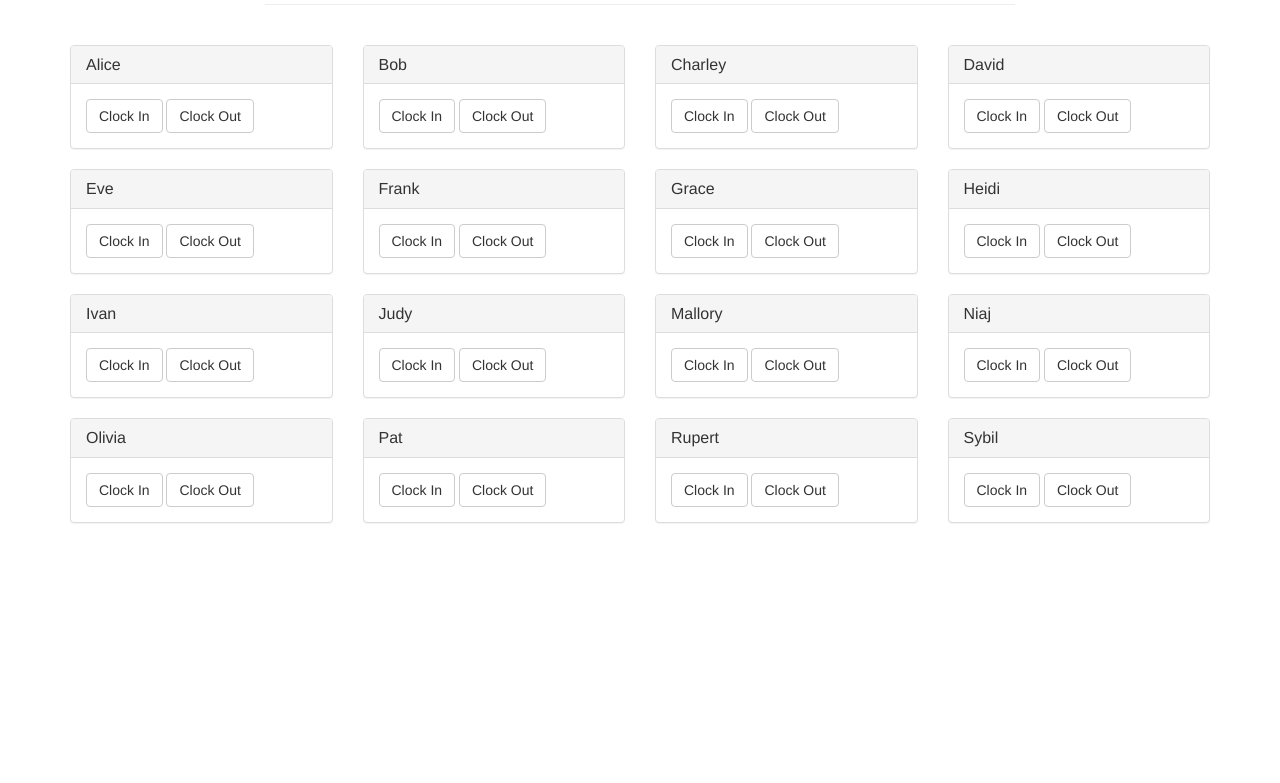
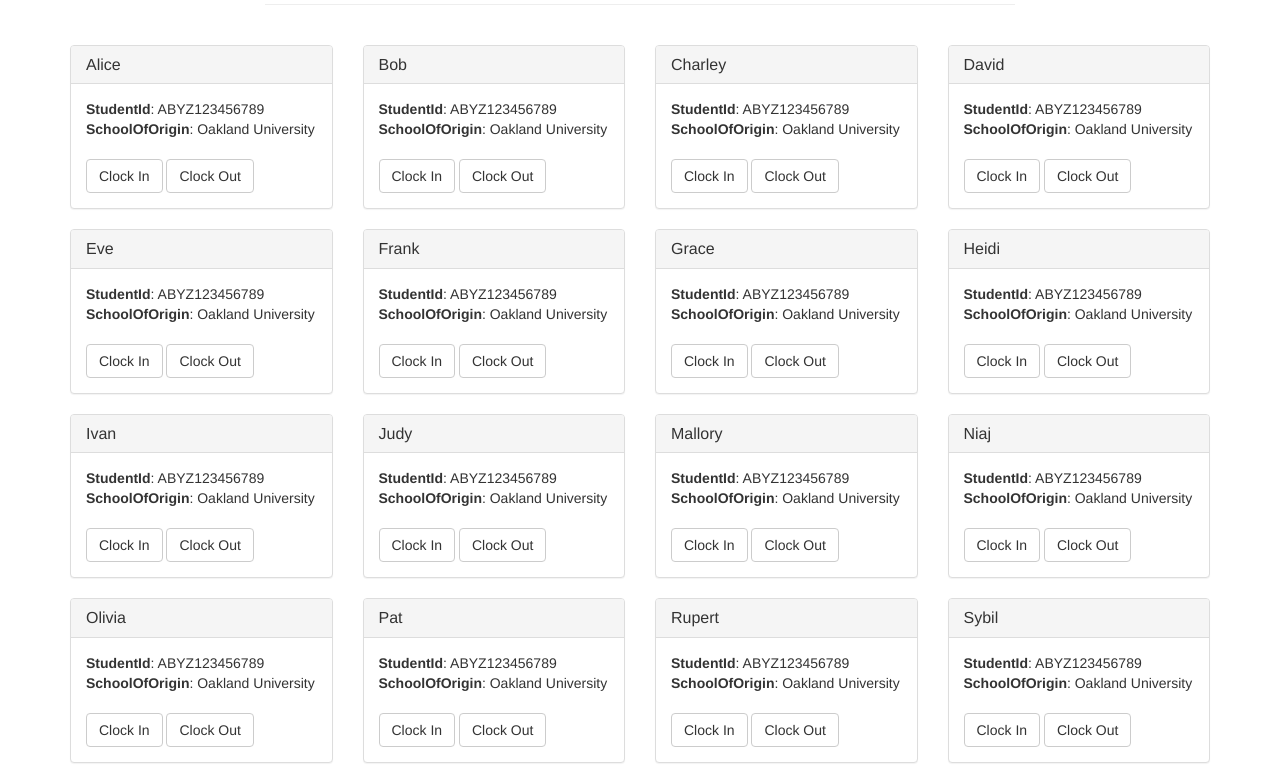
Before and after one commit to Eziohao/Pet, a website: page src/index.html in a window 1280 px wide. Shown: the part 76-859 px from the top of the page. Before the commit the page ends 800 px from the top, so only its background shows below. Drawn offline with nearby package versions, Linux system fonts and the light colour scheme; files whose address does not match are found by name.

Commit message:
Add files via upload

```diff
--- a/src/index.html
+++ b/src/index.html
@@ -21,7 +21,7 @@
     <div class="container">
       <div class="row">
         <div class="col-xs-12 col-sm-8 col-sm-push-2">
-          <h1 class="text-center">Pete's Pet Shop</h1>
+          <h1 class="text-center">Time Sheet</h1>
           <hr/>
           <br/>
         </div>
@@ -43,9 +43,10 @@
             <img alt="140x140" data-src="holder.js/140x140" class="img-rounded img-center" style="width: 100%;" src="https://animalso.com/wp-content/uploads/2017/01/Golden-Retriever_6.jpg" data-holder-rendered="true">
             <br/><br/>
             <strong></strong>: <span class="pet-breed">Golden Retriever</span><br/>
-            <strong>Age</strong>: <span class="pet-age">3</span><br/>
-            <strong>Location</strong>: <span class="pet-location">Warren, MI</span><br/><br/>
             -->
+            <strong>StudentId</strong>: <span class="pet-studentid">ABXY123456789</span><br/>
+            <strong>SchoolOfOrigin</strong>: <span class="pet-age">Oakland University</span><br/><br/>
+
             <button class="btn btn-default btn-adopt" type="button" data-id="0">Clock In</button>
             <button class="btn btn-default btn-adopt" type="button" data-id="1">Clock Out</button>
           </div>
--- a/src/js/app.js
+++ b/src/js/app.js
@@ -12,8 +12,8 @@ App = {
         petTemplate.find(".panel-title").text(data[i].name);
         petTemplate.find("img").attr("src", data[i].picture);
         petTemplate.find(".pet-breed").text(data[i].breed);
-        petTemplate.find(".pet-age").text(data[i].age);
-        petTemplate.find(".pet-location").text(data[i].location);
+        petTemplate.find(".pet-schoolOfOrigin").text(data[i].schoolofOrigin);
+        petTemplate.find(".pet-studentid").text(data[i].studentid);
         petTemplate.find(".btn-adopt").attr("data-id", data[i].id);
 
         petsRow.append(petTemplate.html());
--- a/src/pets.json
+++ b/src/pets.json
@@ -1,66 +1,98 @@
 [
   {
     "id": 0,
-    "name": "Alice"
+    "name": "Alice",
+    "studentid": "ABYZ123456789",
+    "schoolOfOrigin": "Oakland University"
   },
   {
     "id": 1,
-    "name": "Bob"
+    "name": "Bob",
+    "studentid": "ABYZ123456789",
+    "schoolOfOrigin": "Oakland University"
   },
   {
     "id": 2,
-    "name": "Charley"
+    "name": "Charley",
+    "studentid": "ABYZ123456789",
+    "schoolOfOrigin": "Oakland University"
   },
   {
     "id": 3,
-    "name": "David"
+    "name": "David",
+    "studentid": "ABYZ123456789",
+    "schoolOfOrigin": "Oakland University"
   },
   {
     "id": 4,
-    "name": "Eve"
+    "name": "Eve",
+    "studentid": "ABYZ123456789",
+    "schoolOfOrigin": "Oakland University"
   },
   {
     "id": 5,
-    "name": "Frank"
+    "name": "Frank",
+    "studentid": "ABYZ123456789",
+    "schoolOfOrigin": "Oakland University"
   },
   {
     "id": 6,
-    "name": "Grace"
+    "name": "Grace",
+    "studentid": "ABYZ123456789",
+    "schoolOfOrigin": "Oakland University"
   },
   {
     "id": 7,
-    "name": "Heidi"
+    "name": "Heidi",
+    "studentid": "ABYZ123456789",
+    "schoolOfOrigin": "Oakland University"
   },
   {
     "id": 8,
-    "name": "Ivan"
+    "name": "Ivan",
+    "studentid": "ABYZ123456789",
+    "schoolOfOrigin": "Oakland University"
   },
   {
     "id": 9,
-    "name": "Judy"
+    "name": "Judy",
+    "studentid": "ABYZ123456789",
+    "schoolOfOrigin": "Oakland University"
   },
   {
     "id": 10,
-    "name": "Mallory"
+    "name": "Mallory",
+    "studentid": "ABYZ123456789",
+    "schoolOfOrigin": "Oakland University"
   },
   {
     "id": 11,
-    "name": "Niaj"
+    "name": "Niaj",
+    "studentid": "ABYZ123456789",
+    "schoolOfOrigin": "Oakland University"
   },
   {
     "id": 12,
-    "name": "Olivia"
+    "name": "Olivia",
+    "studentid": "ABYZ123456789",
+    "schoolOfOrigin": "Oakland University"
   },
   {
     "id": 13,
-    "name": "Pat"
+    "name": "Pat",
+    "studentid": "ABYZ123456789",
+    "schoolOfOrigin": "Oakland University"
   },
   {
     "id": 14,
-    "name": "Rupert"
+    "name": "Rupert",
+    "studentid": "ABYZ123456789",
+    "schoolOfOrigin": "Oakland University"
   },
   {
     "id": 15,
-    "name": "Sybil"
+    "name": "Sybil",
+    "studentid": "ABYZ123456789",
+    "schoolOfOrigin": "Oakland University"
   }
 ]
```
